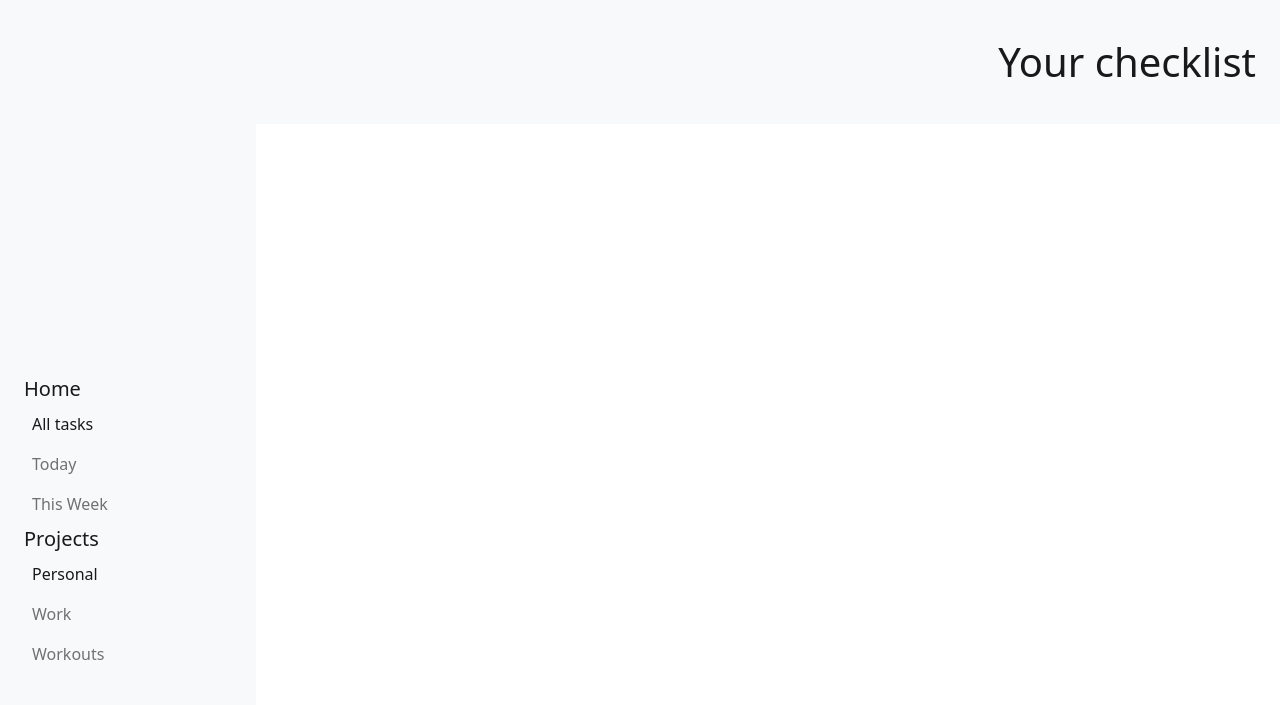
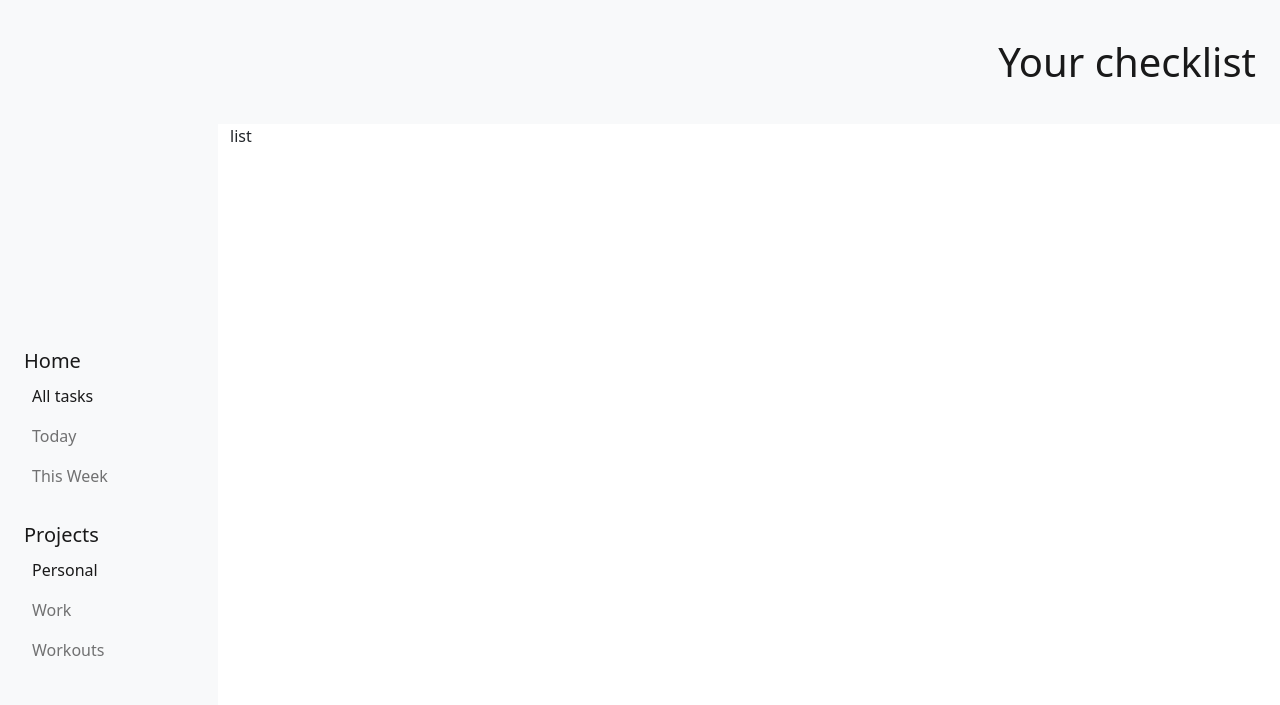
Before and after one commit to eyeri91/to-do-list, a website built with webpack: page dist/index.html in a window 1280 px wide. Built offline with nearby package versions, Linux system fonts and the light colour scheme.

Commit message:
Set nav bar and list container to grid for screen size medium onwards

```diff
--- a/dist/index.html
+++ b/dist/index.html
@@ -20,13 +20,12 @@
         <span class="navbar-brand mb-0 fs-1 py-4 me-4">Your checklist</span>
       </nav>
     </header>
-    <nav class="sidebar">
-      <nav class="navbar navbar-expand-md flex bg-light">
-        <div class="container-fluid flex-nowrap">
-          <div class="container">
-            <a class="navbar-brand">Home</a>
-
-            <div class="collapse navbar-collapse" id="navbarNavAltMarkup">
+    <main class="row">
+      <nav class="navbar navbar-expand-md bg-light ps-md-4 px-3 col-md-3">
+        <div class="container-fluid">
+          <div class="nav-category-container flex-nowrap">
+            <a class="navbar-brand home-category">Home</a>
+            <div class="collapse navbar-collapse mb-4" id="navbarNavAltMarkup">
               <div class="navbar-nav">
                 <a class="nav-link active" aria-current="page" href="#"
                   >All tasks</a
@@ -35,7 +34,7 @@
                 <a class="nav-link" href="#">This Week</a>
               </div>
             </div>
-            <a class="navbar-brand">Projects</a>
+            <a class="navbar-brand project-category">Projects</a>
             <div class="collapse navbar-collapse" id="navbarNavAltMarkup">
               <div class="navbar-nav">
                 <a class="nav-link active" aria-current="page" href="#"
@@ -59,9 +58,7 @@
           </button>
         </div>
       </nav>
-    </nav>
-    <main>
-      <div id="list-container "></div>
+      <div id="list-container" class="col-md-9">list</div>
     </main>
     <footer></footer>
   </body>
--- a/dist/style.css
+++ b/dist/style.css
@@ -1,11 +1,15 @@
 @media screen and (min-width: 768px) {
-  .container,
-  .container > .navbar-collapse .navbar-nav {
+  .nav-category-container,
+  .nav-category-container > .navbar-collapse .navbar-nav {
     flex-direction: column;
   }
-
-  .sidebar > .navbar {
-    width: 20%;
+  main > .navbar {
+    width: 25%;
+    max-width: 230px;
     height: 100vh;
   }
+
+  .nav-category-container > * {
+    margin-bottom: 2rem;
+  }
 }
```
